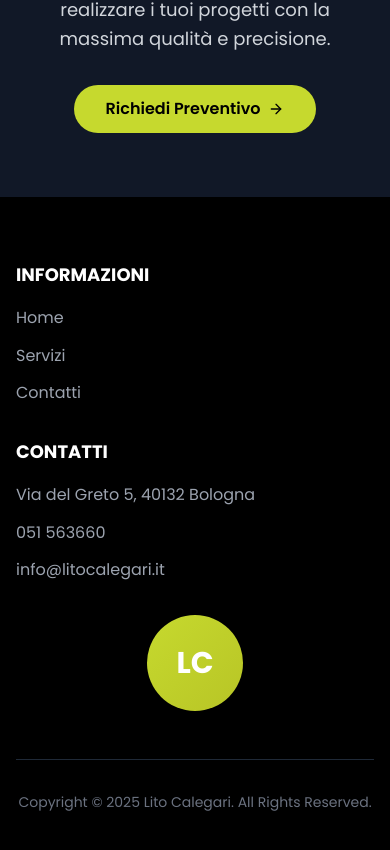
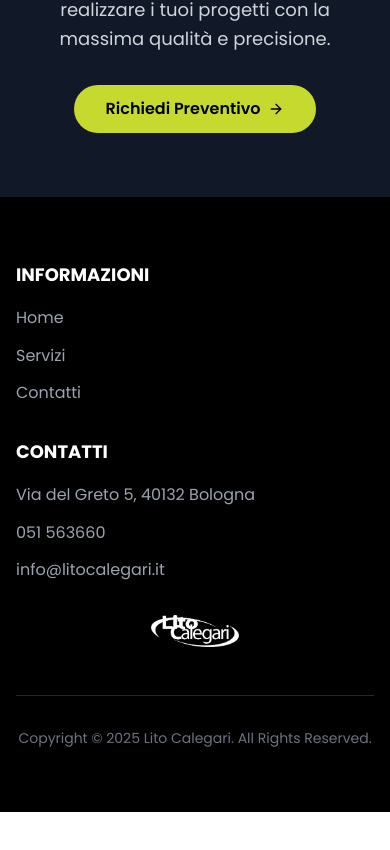
Before and after one commit to richterzo/lito-calegari-nextjs, a Next.js app: page /stampa-offset in a window 390 px wide. Shown: the part 2908-3758 px from the top of the page. After the commit the page ends 3720 px from the top, so only its background shows below. Built offline with nearby package versions, Linux system fonts and the light colour scheme.

Commit message:
Update: Replace LC logo with actual logo in stampa-offset footer
- Replace stylized LC circles with actual Logo-LitoCalegari.png
- Use white inverted logo for dark footer background
- Maintain hover animations and responsive design
- Complete logo consistency across all pages

```diff
--- a/src/app/stampa-offset/page.tsx
+++ b/src/app/stampa-offset/page.tsx
@@ -445,11 +445,17 @@ const StampaOffsetPage = () => {
 
             <div className="flex items-center justify-center md:justify-end">
               <motion.div
-                whileHover={{ scale: 1.1, rotate: 360 }}
-                transition={{ duration: 0.5 }}
-                className="w-24 h-24 sm:w-32 sm:h-32 bg-gradient-to-br from-[#C6D92E] to-[#B8C526] rounded-full flex items-center justify-center text-white text-3xl sm:text-5xl font-bold shadow-lg"
+                whileHover={{ scale: 1.05 }}
+                transition={{ duration: 0.3 }}
+                className="relative"
               >
-                LC
+                <Image
+                  src="/images/Logo-LitoCalegari.png"
+                  alt="Lito Calegari Logo"
+                  width={120}
+                  height={32}
+                  className="h-8 w-auto filter brightness-0 invert"
+                />
               </motion.div>
             </div>
           </div>
```
